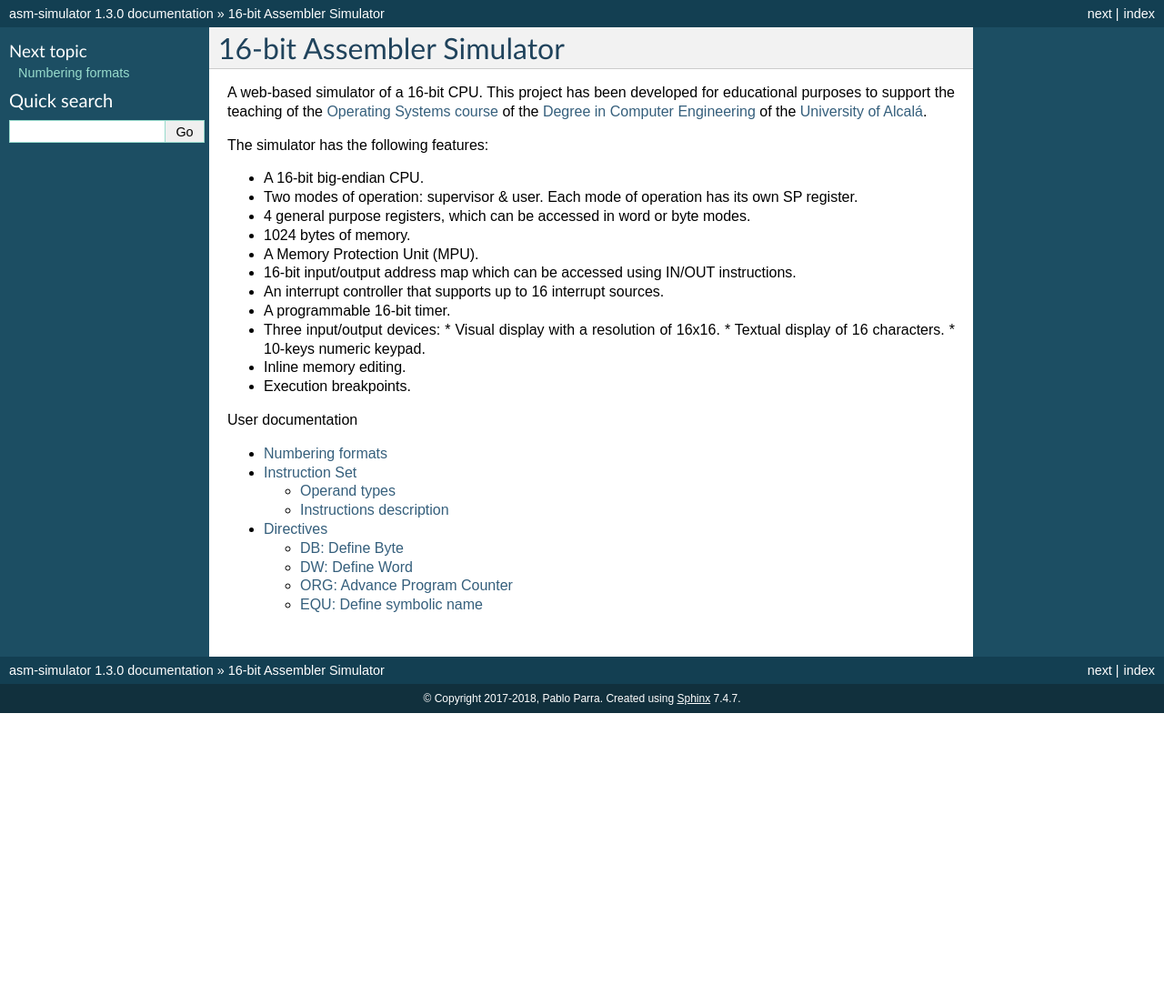
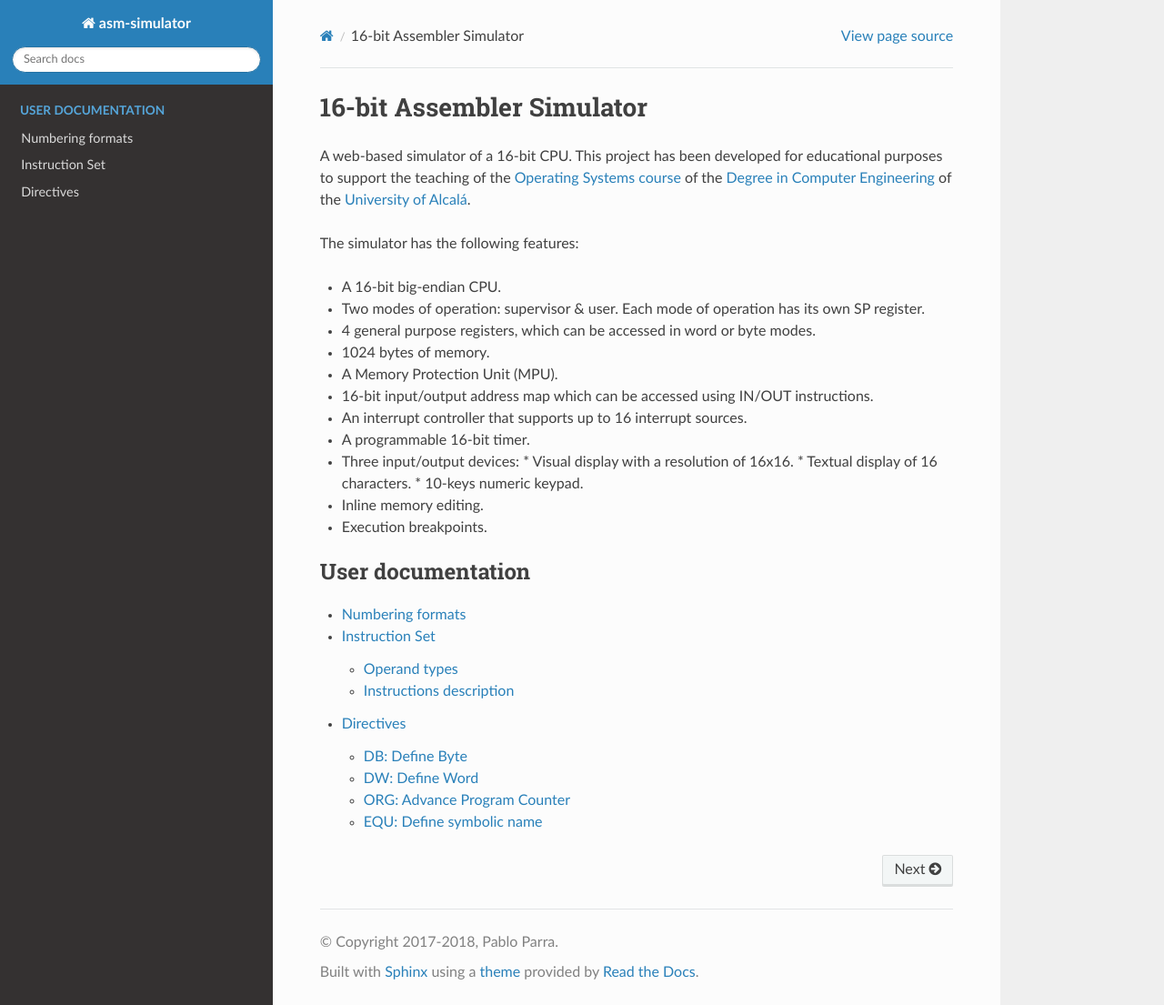
Before and after one commit to parraman/asm-simulator, a Sphinx documentation site: the page built from docs/index.rst, in a window 1280 px wide and 1105 px high. Shown: the whole window at 91% size. Built offline with Sphinx 7.4.7 and the Read the Docs theme 3.1.0, drawn with Linux system fonts in a browser that asks for light colours.

Commit message:
Update conf.py

```diff
--- a/docs/conf.py
+++ b/docs/conf.py
@@ -83,7 +83,7 @@ todo_include_todos = False
 # The theme to use for HTML and HTML Help pages.  See the documentation for
 # a list of builtin themes.
 #
-html_theme = 'default'
+html_theme = "sphinx_rtd_theme"
 
 # Theme options are theme-specific and customize the look and feel of a theme
 # further.  For a list of options available for each theme, see the
```
